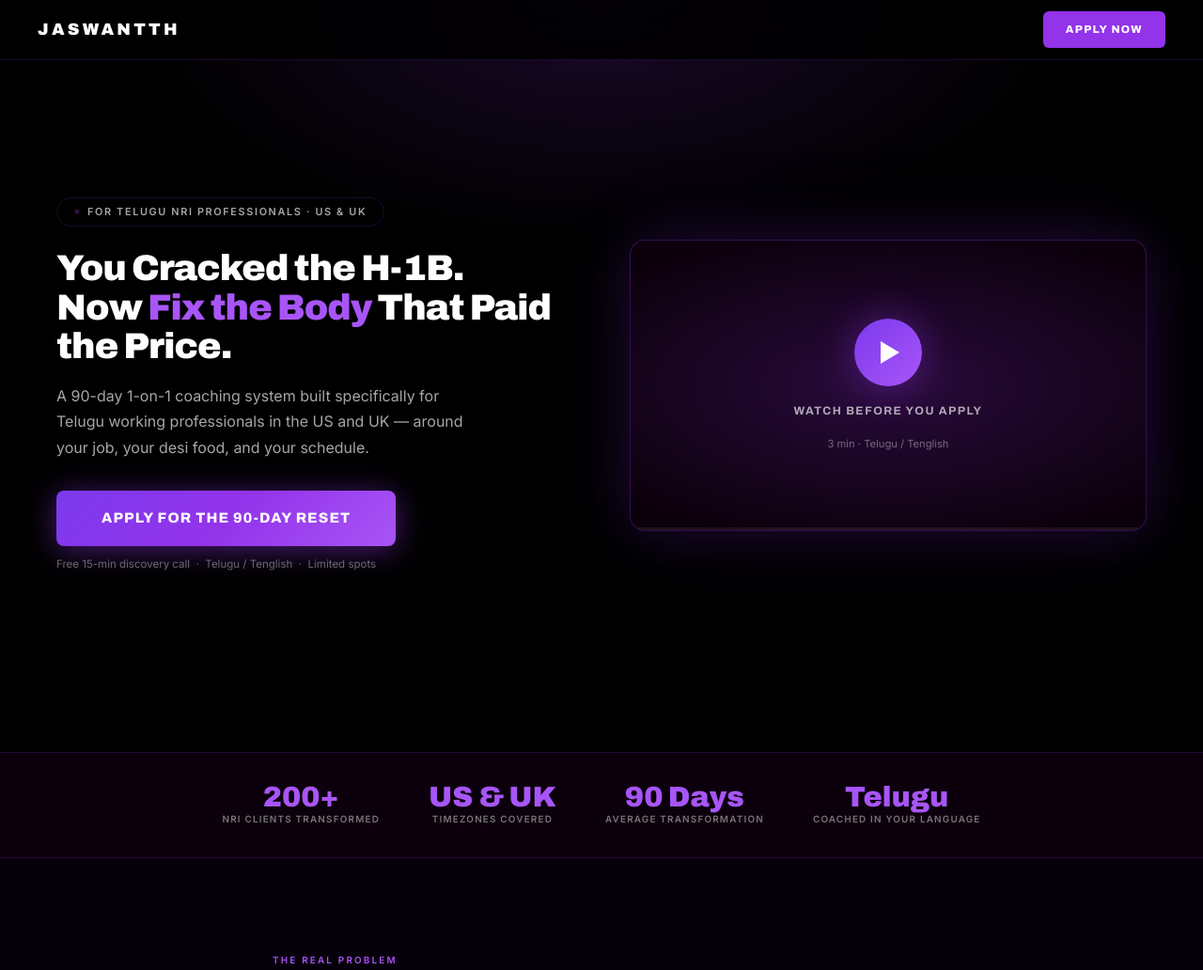
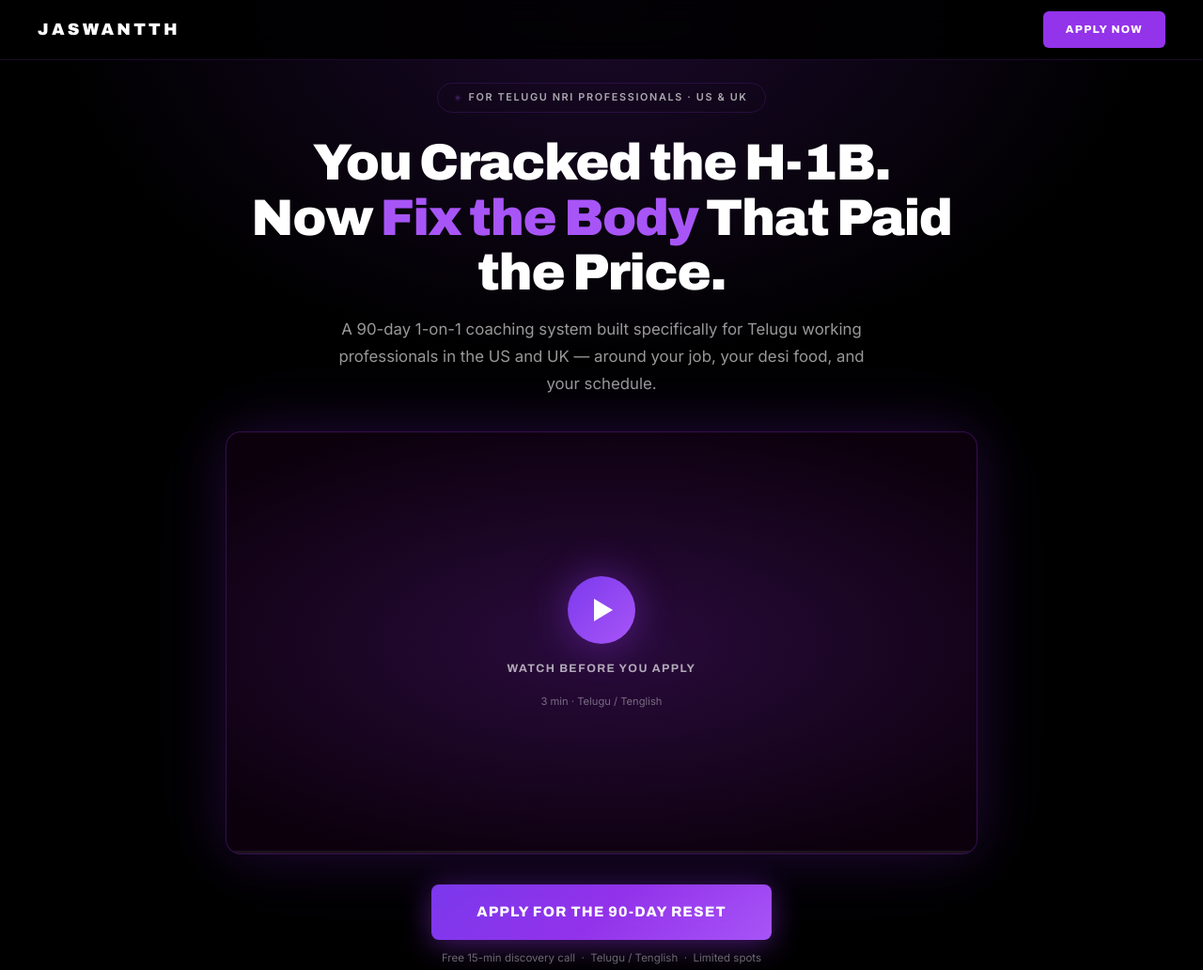
Before and after one commit to likhithsiddhartha30-ops/Jaswantth-s-Landing-Page, a plain HTML site: page index.html in a window 1280 px wide. Shown: the top 1032 px of the page at 94% size. Drawn offline with Linux system fonts and the light colour scheme.

Commit message:
Hero: stacked layout — headline, sub, VSL centered vertically
Co-Authored-By: Claude Sonnet 4.6 <noreply@anthropic.com>
Claude-Session: https://claude.ai/code/session_01VYAvPcgcYZZLWhhaWGD5hG

```diff
--- a/index.html
+++ b/index.html
@@ -46,15 +46,11 @@ body {
 /* HERO */
 .hero {
   min-height: 100svh;
-  display: flex; flex-direction: column; justify-content: center;
-  padding: 80px 40px 60px;
-  background: radial-gradient(ellipse 60% 50% at 50% 0%, rgba(147,51,234,.18) 0%, transparent 65%);
+  display: flex; flex-direction: column; align-items: center; justify-content: center;
+  padding: 88px 20px 64px;
+  text-align: center;
+  background: radial-gradient(ellipse 70% 55% at 50% 0%, rgba(147,51,234,.18) 0%, transparent 65%);
 }
-.hero-inner {
-  max-width: 1160px; margin: 0 auto; width: 100%;
-  display: grid; grid-template-columns: 1fr 1fr; gap: 60px; align-items: center;
-}
-.hero-left { display: flex; flex-direction: column; align-items: flex-start; }
 .chip {
   display: inline-flex; align-items: center; gap: 8px;
   border: 1px solid var(--border); border-radius: 100px; padding: 6px 18px;
@@ -64,22 +60,17 @@ body {
 .chip-dot { width: 6px; height: 6px; border-radius: 50%; background: var(--ah); box-shadow: 0 0 8px var(--ah); animation: pulse 2s ease-in-out infinite; }
 @keyframes pulse { 0%,100%{opacity:1;transform:scale(1)} 50%{opacity:.3;transform:scale(.7)} }
 .h1 {
-  font-family: var(--fh); font-size: clamp(1.9rem, 3vw, 2.9rem);
+  font-family: var(--fh); font-size: clamp(2rem, 4.5vw, 3.4rem);
   font-weight: 900; line-height: 1.08; letter-spacing: -.025em;
-  text-wrap: balance; margin: 0 0 18px;
+  text-wrap: balance; max-width: 820px; margin: 0 auto 16px;
 }
 .h1 em { font-style: normal; color: var(--ah); }
-.hero-sub { font-size: 1rem; color: rgba(255,255,255,.65); max-width: 440px; margin: 0 0 32px; line-height: 1.72; }
+.hero-sub { font-size: 1.05rem; color: rgba(255,255,255,.6); max-width: 560px; margin: 0 auto 36px; line-height: 1.72; }
 .micro { font-size: .72rem; color: rgba(255,255,255,.4); margin-top: 10px; }
-@media (max-width:860px) {
-  .hero { padding: 80px 20px 56px; }
-  .hero-inner { grid-template-columns: 1fr; gap: 36px; text-align: center; }
-  .hero-left { align-items: center; }
-  .hero-sub { max-width: 100%; }
-}
+@media (max-width:600px) { .hero { padding: 80px 18px 56px; } }
 
 /* VSL */
-.vsl-wrap { width: 100%; }
+.vsl-wrap { width: 100%; max-width: 800px; margin: 0 auto; }
 .vsl {
   position: relative; width: 100%; aspect-ratio: 16/9;
   background: var(--panel); border-radius: 16px; overflow: hidden;
@@ -336,14 +327,9 @@ body {
 
 <!-- HERO -->
 <section class="hero">
-  <div class="hero-inner">
-    <div class="hero-left">
   <div class="chip"><span class="chip-dot"></span>For Telugu NRI Professionals · US &amp; UK</div>
   <h1 class="h1">You Cracked the H-1B.<br>Now <em>Fix the Body</em> That Paid the Price.</h1>
   <p class="hero-sub">A 90-day 1-on-1 coaching system built specifically for Telugu working professionals in the US and UK — around your job, your desi food, and your schedule.</p>
-      <a href="#apply" class="btn">Apply for the 90-Day Reset</a>
-      <p class="micro">Free 15-min discovery call &nbsp;·&nbsp; Telugu / Tenglish &nbsp;·&nbsp; Limited spots</p>
-    </div>
   <div class="vsl-wrap">
     <div class="vsl" id="vsl" onclick="toggleVSL()">
       <div class="vsl-thumb" id="vthumb">
@@ -360,7 +346,8 @@ body {
       </div>
     </div>
   </div>
-  </div>
+  <a href="#apply" class="btn" style="margin-top:32px">Apply for the 90-Day Reset</a>
+  <p class="micro">Free 15-min discovery call &nbsp;·&nbsp; Telugu / Tenglish &nbsp;·&nbsp; Limited spots</p>
 </section>
 
 <!-- STATS -->
```
Lines whose indentation alone changed are shown as unchanged.
